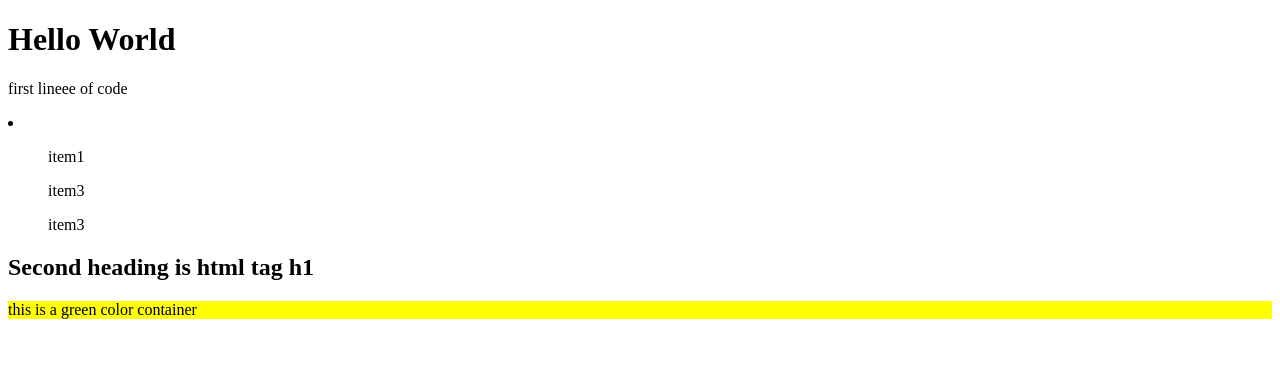
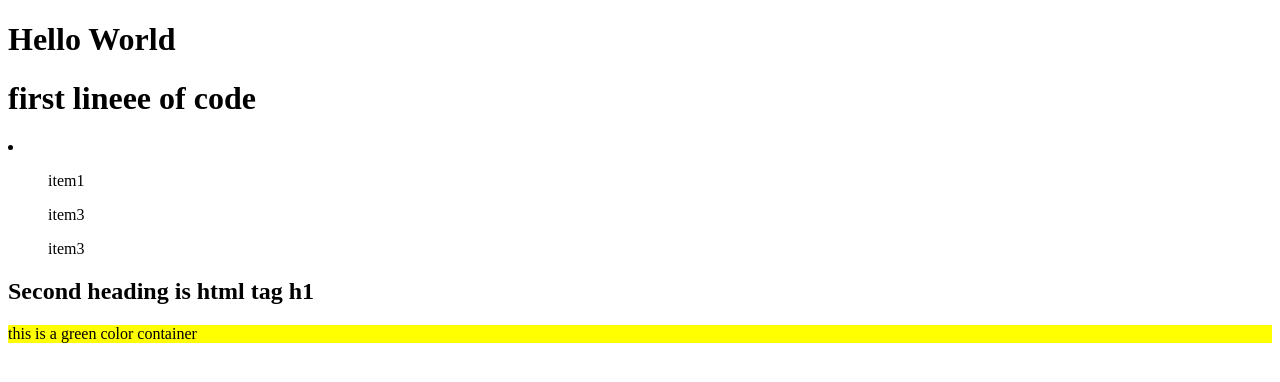
Before and after one commit to IsmailSaud/Assignment-1, a plain HTML site: page index.html in a window 1280 px wide. Drawn offline with Linux system fonts and the light colour scheme.

Commit message:
AbdulRehman Bug fix

```diff
--- a/index.html
+++ b/index.html
@@ -7,7 +7,7 @@
 </head>
 <body>
     <h1>Hello World</h1>
-    <p>first lineee of code</p> <!-- fix this bug by abdulrehman-->
+    <h1>first lineee of code</h1> <!-- fix this bug by abdulrehman-->
     <!-- a new feature should be added under by abdullah farrukh-->
 
     <div class="box"></iv><!--fix this bug by talha khalique-->
```
